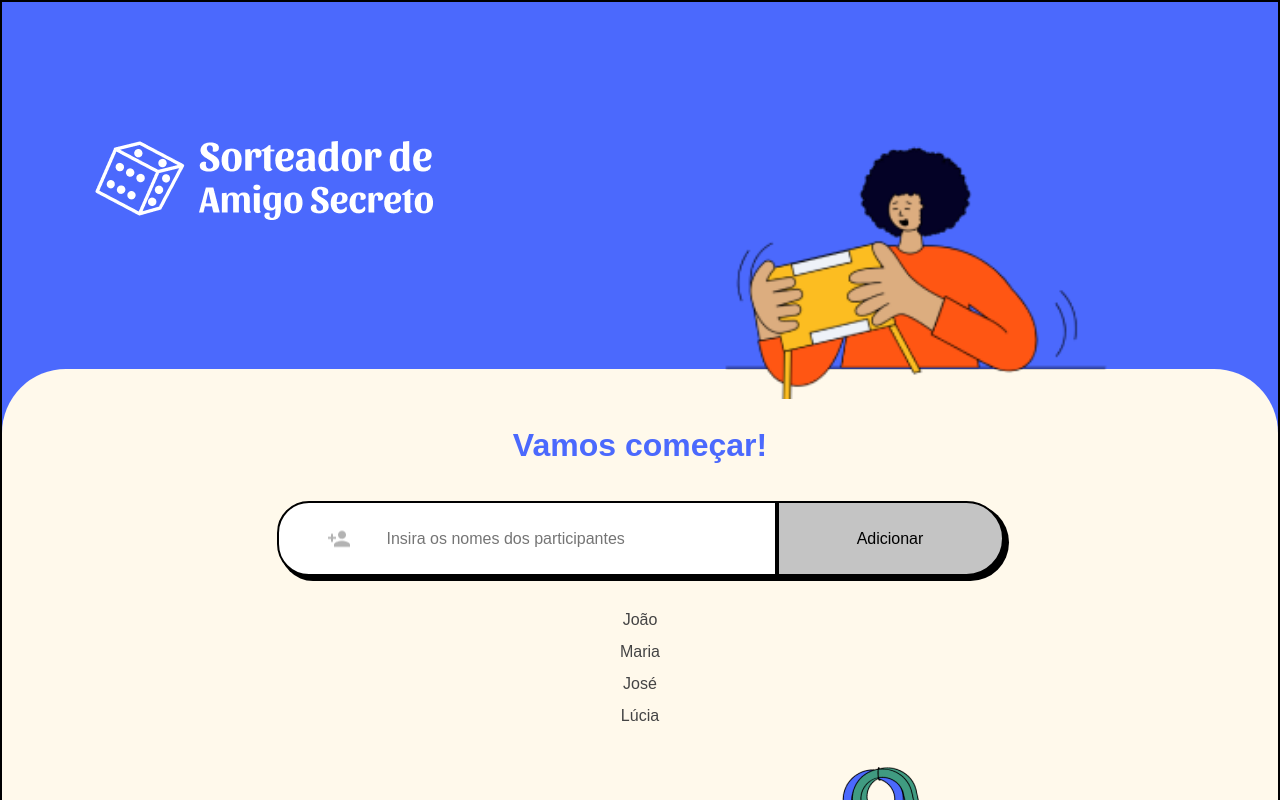
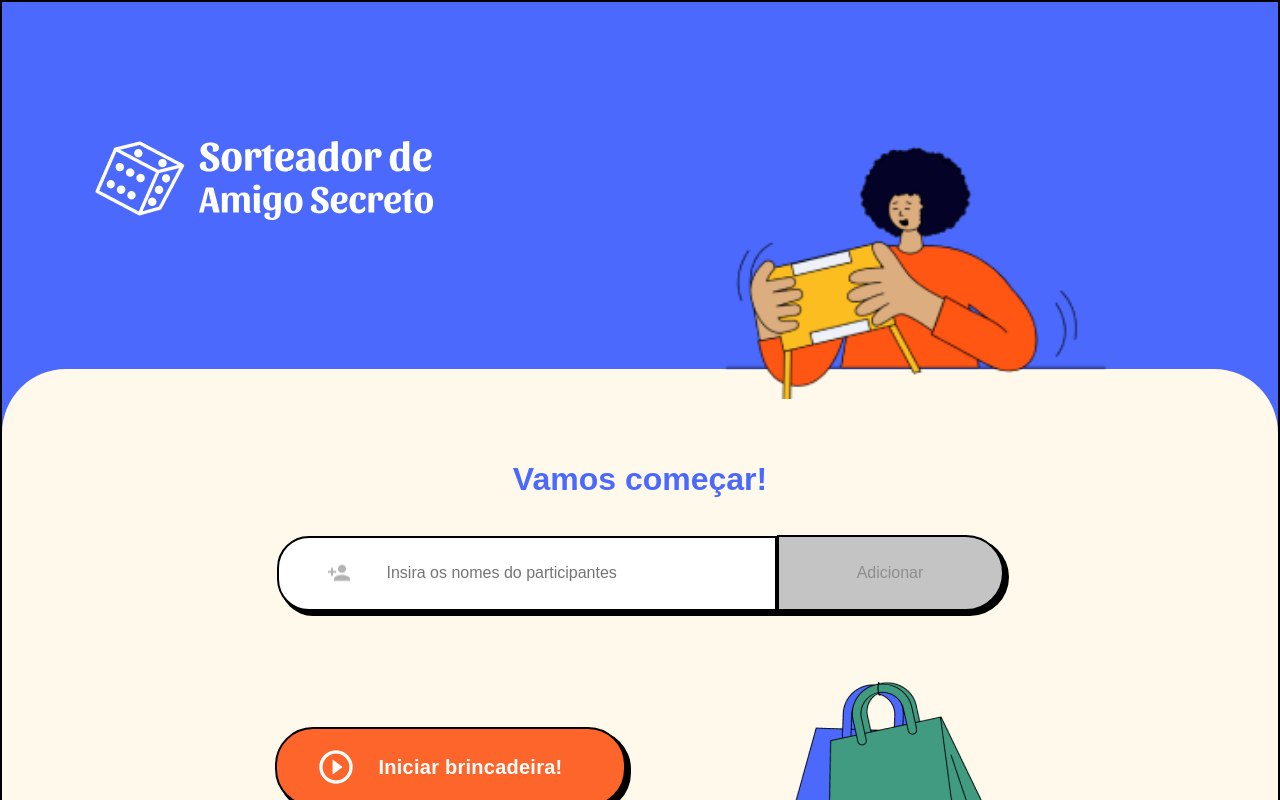
Before and after one commit to leonardoitalo/AmigoSecreto, a React (Vite) app: page / in a window 1280 px wide. Shown: the top 800 px of the page. Built offline with nearby package versions, Linux system fonts and the light colour scheme.

Commit message:
refactor: mudando a organização dos componentes

```diff
--- a/src/components/Card/index.tsx
+++ /dev/null
@@ -1,38 +0,0 @@
-import {
-  AddParticipantContainer,
-  ButtonInput,
-  ButtonStart,
-  CardContainer,
-  Icon,
-  IconButton,
-  Input,
-  NamesList,
-  StartGameContainer,
-  Title,
-} from './styles'
-
-const Card = () => {
-  return (
-    <CardContainer>
-      <Title>Vamos começar!</Title>
-      <AddParticipantContainer>
-        <Icon src="images/pessoa.png" />
-        <Input type="text" placeholder="Insira os nomes dos participantes" />
-        <ButtonInput>Adicionar</ButtonInput>
-      </AddParticipantContainer>
-      <NamesList>
-        <li>João</li>
-        <li>Maria</li>
-        <li>José</li>
-        <li>Lúcia</li>
-      </NamesList>
-      <StartGameContainer>
-        <IconButton hideOnMobile src="images/play-icone.png" />
-        <ButtonStart>Iniciar brincadeira!</ButtonStart>
-        <img src="images/sacola.png" alt="" />
-      </StartGameContainer>
-    </CardContainer>
-  )
-}
-
-export default Card
--- a/src/components/Card/styles.tsx
+++ /dev/null
@@ -1,150 +0,0 @@
-import styled from 'styled-components'
-import { BaseBorderStyle } from 'styles/GlobalComponents'
-import { colors } from 'styles/variablesCss'
-
-interface IconButtonProps {
-  hideOnMobile?: boolean
-}
-
-export const CardContainer = styled.div`
-  background-color: ${colors.cream};
-  border-radius: 64px 64px 0 0;
-  height: 100vh;
-  margin-top: -30px;
-  display: flex;
-  flex-direction: column;
-  align-items: center;
-  gap: 32px;
-  padding-top: 52px;
-`
-
-export const AddParticipantContainer = styled.div`
-  position: relative;
-
-  @media (max-width: 800px) {
-    display: flex;
-    flex-direction: column;
-    align-items: center;
-    gap: 8px;
-  }
-`
-
-export const StartGameContainer = styled.div`
-  display: flex;
-  align-items: center;
-  gap: 142px;
-  position: relative;
-
-  @media (max-width: 800px) {
-    flex-direction: column;
-    gap: 24px;
-  }
-`
-
-export const NamesList = styled.ul`
-  display: flex;
-  flex-direction: column;
-  gap: 8px;
-
-  li {
-    font-size: 16px;
-    font-weight: 400;
-    line-height: 24px;
-    text-align: center;
-    color: ${colors.grayDark};
-  }
-
-  @media (max-width: 800px) {
-    margin: -14px 0;
-  }
-`
-
-export const Title = styled.h1`
-  font-size: 32px;
-  font-weight: 600;
-  color: ${colors.purple};
-`
-
-export const Icon = styled.img`
-  position: absolute;
-  top: 50%;
-  left: 7%;
-  transform: translateY(-50%);
-  pointer-events: none; /* Permite clicar no input em vez do ícone */
-
-  @media (max-width: 800px) {
-    top: 19%;
-  }
-`
-
-export const IconButton = styled.img<IconButtonProps>`
-  position: absolute;
-  top: 50%;
-  left: 6%;
-  transform: translateY(-50%);
-
-  @media (max-width: 800px) {
-    display: ${({ hideOnMobile }) => (hideOnMobile ? 'none' : 'inline-block')};
-  }
-`
-
-export const Input = styled(BaseBorderStyle).attrs({ as: 'input' })`
-  height: 75px;
-  width: 500px;
-  border-top-left-radius: 32px;
-  border-bottom-left-radius: 32px;
-  padding: 18px 36px 18px 108px;
-
-  @media (max-width: 800px) {
-    width: 328px;
-    height: 48px;
-    border-radius: 32px;
-    padding: 0;
-    padding-left: 65px;
-  }
-`
-
-export const ButtonInput = styled(BaseBorderStyle).attrs({ as: 'button' })`
-  height: 75px;
-  width: 227px;
-  border-top-right-radius: 38px;
-  border-bottom-right-radius: 38px;
-  background-color: ${colors.gray};
-
-  @media (max-width: 800px) {
-    width: 155px;
-    height: 48px;
-    border-radius: 38px;
-  }
-`
-
-export const ButtonStart = styled(BaseBorderStyle).attrs({ as: 'button' })`
-  width: 351px;
-  height: 80px;
-  border-radius: 38px;
-  background-color: ${colors.orange};
-  color: ${colors.white};
-  font-size: 20px;
-  font-weight: 600;
-  line-height: 30px;
-  letter-spacing: 0.0125em;
-  padding-left: 40px;
-
-  &:hover {
-    background-color: ${colors.purple};
-  }
-
-  @media (max-width: 800px) {
-    width: 155px;
-    height: 64px;
-    padding: 0px 24px;
-    font-size: 16px;
-    line-height: 24px;
-  }
-`
-
-export const Text = styled.p`
-  font-size: 20px;
-  font-weight: 400;
-  text-align: center;
-`
--- a/src/components/Form/index.tsx
+++ b/src/components/Form/index.tsx
@@ -2,6 +2,8 @@ import { useRef, useState } from 'react'
 import { useDispatch, useSelector } from 'react-redux'
 import { AppDispatch, RootState } from 'store'
 import { addParticipantWithTimeout, clearError } from 'store/Form/slice'
+import { ButtonForm, FormContainer } from './styles'
+import { Icon, Input } from 'styles/GlobalComponents'
 
 const Form = () => {
   const [nome, setNome] = useState('')
@@ -21,17 +23,18 @@ const Form = () => {
   }
 
   return (
-    <form onSubmit={adicionarParticipante}>
-      <input
+    <FormContainer onSubmit={adicionarParticipante}>
+      <Icon src="images/pessoa.png" />
+      <Input
         ref={inputRef}
         value={nome}
         onChange={(event) => setNome(event.target.value)}
         type="text"
         placeholder="Insira os nomes do participantes"
       />
-      <button disabled={!nome}>Adicionar</button>
+      <ButtonForm disabled={!nome}>Adicionar</ButtonForm>
       {errorMessage && <p role="alert">{errorMessage}</p>}
-    </form>
+    </FormContainer>
   )
 }
 
--- /dev/null
+++ b/src/components/Form/styles.tsx
@@ -0,0 +1,28 @@
+import styled from 'styled-components'
+import { BaseBorderStyle } from 'styles/GlobalComponents'
+import { colors } from 'styles/variablesCss'
+
+export const FormContainer = styled.form`
+  position: relative;
+
+  @media (max-width: 800px) {
+    display: flex;
+    flex-direction: column;
+    align-items: center;
+    gap: 8px;
+  }
+`
+
+export const ButtonForm = styled(BaseBorderStyle).attrs({ as: 'button' })`
+  height: 76px;
+  width: 227px;
+  border-top-right-radius: 38px;
+  border-bottom-right-radius: 38px;
+  background-color: ${colors.gray};
+
+  @media (max-width: 800px) {
+    width: 155px;
+    height: 48px;
+    border-radius: 38px;
+  }
+`
--- /dev/null
+++ b/src/interfaces/CardContainer.ts
@@ -0,0 +1,3 @@
+export interface CardContainerProps {
+  paddingTop?: string
+}
--- /dev/null
+++ b/src/interfaces/IconButtonProps.ts
@@ -0,0 +1,3 @@
+export interface IconButtonProps {
+  hideOnMobile?: boolean
+}
--- a/src/pages/AddNamePage.tsx
+++ b/src/pages/AddNamePage.tsx
@@ -1,11 +1,35 @@
-import Card from 'components/Card'
+import Form from 'components/Form'
 import Header from 'components/Header'
+import { useSelector } from 'react-redux'
+import { RootState } from 'store'
+import {
+  Button,
+  Card,
+  IconButton,
+  NamesList,
+  StartGameContainer,
+  Title,
+} from 'styles/GlobalComponents'
 
 const AddNamePage = () => {
+  const namesList = useSelector((state: RootState) => state.form.currentList)
   return (
     <>
       <Header />
-      <Card />
+      <Card>
+        <Title>Vamos começar!</Title>
+        <Form />
+        <NamesList>
+          {namesList.map((name) => (
+            <li>{name}</li>
+          ))}
+        </NamesList>
+        <StartGameContainer>
+          <IconButton hideOnMobile src="images/play-icone.png" />
+          <Button>Iniciar brincadeira!</Button>
+          <img src="images/sacola.png" alt="" />
+        </StartGameContainer>
+      </Card>
     </>
   )
 }
--- a/src/styles/GlobalComponents.tsx
+++ b/src/styles/GlobalComponents.tsx
@@ -1,6 +1,126 @@
+import { IconButtonProps } from 'interfaces/IconButtonProps'
 import styled from 'styled-components'
+import { colors } from './variablesCss'
+import { CardContainerProps } from 'interfaces/CardContainer'
 
 export const BaseBorderStyle = styled.div`
   border: 2px solid #000000;
   box-shadow: 4px 4px 0px 1px rgba(0, 0, 0, 1);
 `
+
+export const Card = styled.div<CardContainerProps>`
+  background-color: ${colors.cream};
+  border-radius: 64px 64px 0 0;
+  height: 100vh;
+  margin-top: -30px;
+  display: flex;
+  flex-direction: column;
+  align-items: center;
+  gap: 32px;
+  padding-top: ${({ paddingTop }) => paddingTop || '86px'};
+`
+
+export const StartGameContainer = styled.div`
+  display: flex;
+  align-items: center;
+  gap: 142px;
+  position: relative;
+
+  @media (max-width: 800px) {
+    flex-direction: column;
+    gap: 24px;
+  }
+`
+
+export const NamesList = styled.ul`
+  display: flex;
+  flex-direction: column;
+  gap: 8px;
+
+  li {
+    font-size: 16px;
+    font-weight: 400;
+    line-height: 24px;
+    text-align: center;
+    color: ${colors.grayDark};
+  }
+
+  @media (max-width: 800px) {
+    margin: -14px 0;
+  }
+`
+
+export const Title = styled.h1`
+  font-size: 32px;
+  font-weight: 600;
+  color: ${colors.purple};
+`
+
+export const Input = styled(BaseBorderStyle).attrs({ as: 'input' })`
+  height: 75px;
+  width: 500px;
+  border-top-left-radius: 32px;
+  border-bottom-left-radius: 32px;
+  padding: 18px 36px 18px 108px;
+
+  @media (max-width: 800px) {
+    width: 328px;
+    height: 48px;
+    border-radius: 32px;
+    padding: 0;
+    padding-left: 65px;
+  }
+`
+
+export const Button = styled(BaseBorderStyle).attrs({ as: 'button' })`
+  width: 351px;
+  height: 80px;
+  border-radius: 38px;
+  background-color: ${colors.orange};
+  color: ${colors.white};
+  font-size: 20px;
+  font-weight: 600;
+  line-height: 30px;
+  letter-spacing: 0.0125em;
+  padding-left: 40px;
+
+  &:hover {
+    background-color: ${colors.purple};
+  }
+
+  @media (max-width: 800px) {
+    width: 155px;
+    height: 64px;
+    padding: 0px 24px;
+    font-size: 16px;
+    line-height: 24px;
+  }
+`
+
+export const Icon = styled.img`
+  position: absolute;
+  top: 50%;
+  left: 7%;
+  transform: translateY(-50%);
+  pointer-events: none; /* Permite clicar no input em vez do ícone */
+
+  @media (max-width: 800px) {
+    top: 19%;
+  }
+`
+
+export const IconButton = styled.img<IconButtonProps>`
+  position: absolute;
+  top: 50%;
+  left: 6%;
+  transform: translateY(-50%);
+
+  @media (max-width: 800px) {
+    display: ${({ hideOnMobile }) => (hideOnMobile ? 'none' : 'inline-block')};
+  }
+`
+export const Text = styled.p`
+  font-size: 20px;
+  font-weight: 400;
+  text-align: center;
+`
--- a/src/styles/GlobalStyles.tsx
+++ b/src/styles/GlobalStyles.tsx
@@ -3,6 +3,7 @@ import { colors } from './variablesCss'
 
 const GlobalStyles = createGlobalStyle`
   html {
+
     font-family: 'Poppins', sans-serif;
     border: 2px solid black;
   }
```
